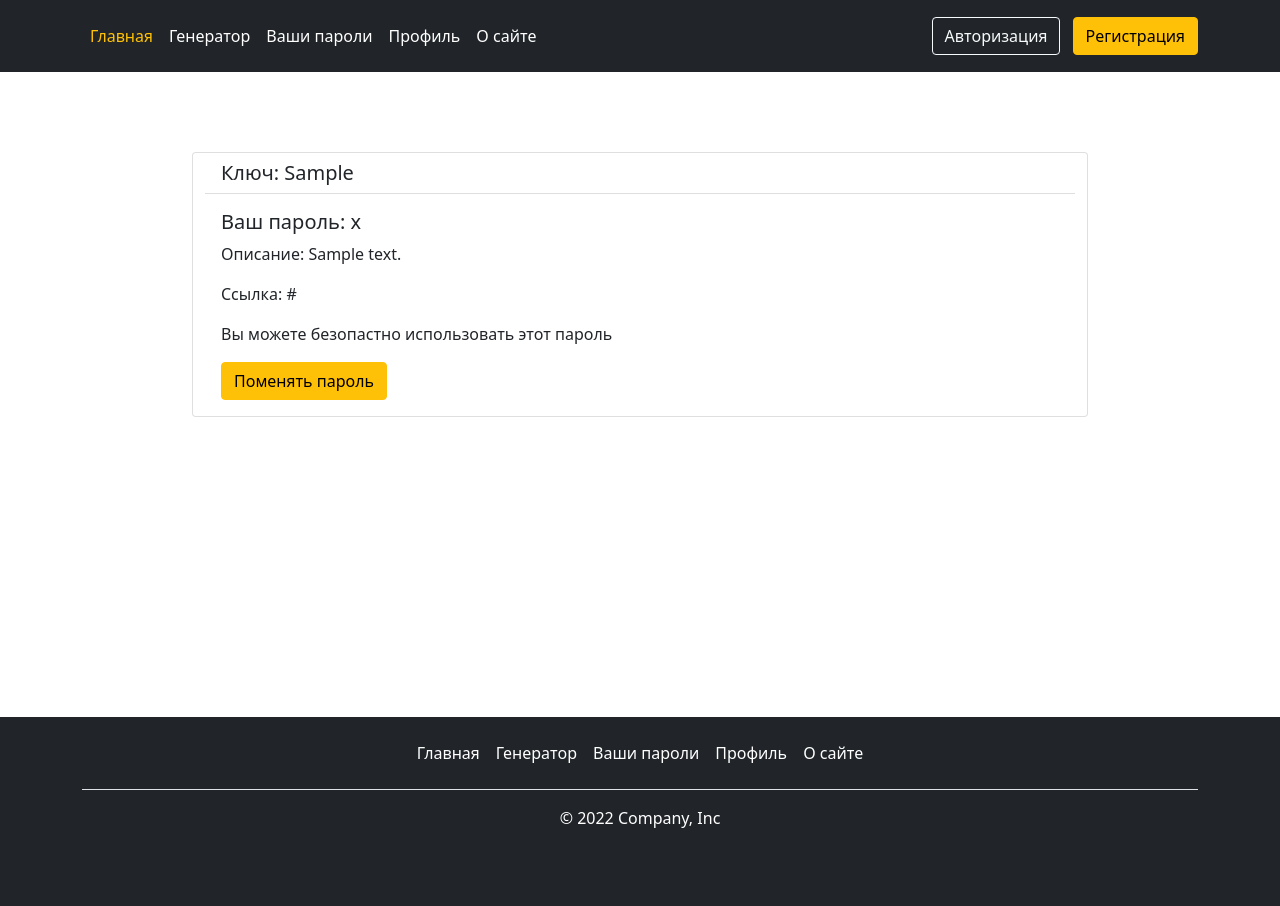
After one commit to Devzera/password_manager, a Django app: a page that uses password_manager/templates/base.html in a window 1280 px wide. The commit adds this page. Run offline with Django 4.2, Linux system fonts and the light colour scheme; a user stored in the database is signed in; tables that the repository leaves empty hold one stand-in row (values such as "Sample post").

Commit message:
creating function(change_pasword)

```diff
--- a/password_manager/generator/templates/generator/create_password.html
+++ b/password_manager/generator/templates/generator/create_password.html
@@ -5,7 +5,7 @@
 {% endblock %}
 
 {% block content %}
-	<div class="card" style="width: 50%; position: absolute; top: 10%; left: 24%">
+	<div class="card container" style="width: 70%; margin-top: 80px;">
 
 		<h2 style="margin: 0 auto; margin-top: 20px;">Генератор пароля</h2>
 
@@ -54,7 +54,7 @@
 			  <label class="form-check-label" for="flexSwitchSpecial">Специальные символы</label>
 			</div>
 
-			<input type="submit" value="Сгенерировать пароль" class="btn btn-primary">
+			<input type="submit" value="Сгенерировать пароль" class="btn btn-dark mt-5" style="height: 45px;">
 
 		</form>
 
--- a/password_manager/generator/templates/generator/password_detail.html
+++ b/password_manager/generator/templates/generator/password_detail.html
@@ -5,12 +5,17 @@
 {% endblock %}
 
 {% block content  %}
-<div class="card" style="width: 50%; position: absolute; top: 10%; left: 24%">
-  <h5 class="card-header">Пароль сгенерирован</h5>
+<div class="card container" style="width: 70%; margin-top: 80px; margin-bottom: 300px;">
+  <h5 class="card-header bg-white">Ключ: {{ password.key }}</h5>
   <div class="card-body">
-    <h5 class="card-title">Ваш пароль: {{ password }}</h5>
+    <h5 class="card-title">Ваш пароль: {{ password.password }}</h5>
+    <p class="card-text">Описание: {{ password.description }}</p>
+    <p class="card-text">Ссылка: {{ password.link }}</p>
     <p class="card-text">Вы можете безопастно использовать этот пароль</p>
-    <input type="submit" value="Обновить" class="btn btn-primary" onClick="window.location.href=window.location.href">
+    <form method="post" action="{% url 'generator:change_password' password.key %}">
+      {% csrf_token %}
+      <input type="submit" value="Поменять пароль" class="btn btn-warning">
+    </form>
   </div>
 </div>
 {% endblock %}
--- a/password_manager/generator/urls.py
+++ b/password_manager/generator/urls.py
@@ -1,11 +1,12 @@
 from django.urls import path
 
-from .views import create_password, password_detail, save_password
+from .views import create_password, password_detail, save_password, change_password
 
 app_name = 'generator'
 
 urlpatterns = [
     path('create_password/', create_password, name='create_password'),
     path('save_password/', save_password, name='save_password'),
+    path('change_password/<slug:key>', change_password, name='change_password'),
     path('password/<slug:key>/', password_detail, name='password_detail'),
 ]
--- a/password_manager/generator/views.py
+++ b/password_manager/generator/views.py
@@ -1,9 +1,8 @@
-import random
-from string import ascii_letters, digits, punctuation
-
 from django.contrib.auth.decorators import login_required
+from django.http import HttpResponse
 from django.shortcuts import render, redirect, get_object_or_404
 
+from generator.utils import generate_password
 from storage.models import Password
 
 
@@ -26,16 +25,8 @@ def save_password(request):
 
     numbers = request.POST.get('numbers') == 'on'
     special = request.POST.get('special') == 'on'
-    characters = ascii_letters
 
-    if numbers:
-        characters += digits
-    if special:
-        characters += punctuation
-
-    password = ''
-    for i in range(length):
-        password += random.choice(characters)
+    password = generate_password(length, numbers, special)
 
     Password.objects.create(
         key=key,
@@ -49,11 +40,24 @@ def save_password(request):
 
 
 @login_required
+def change_password(request, key):
+    password = get_object_or_404(Password, key=key)
+
+    if password.user != request.user:
+        return HttpResponse('<h1>Нет доступа</h1>')
+
+    password.password = generate_password(24, True, True)
+    password.save()
+
+    return redirect('generator:password_detail', key)
+
+
+@login_required
 def password_detail(request, key):
 
     password = get_object_or_404(Password, key=key)
     context = {
-        'password': password.password
+        'password': password
     }
 
     return render(
--- a/password_manager/password_manager/settings.py
+++ b/password_manager/password_manager/settings.py
@@ -35,10 +35,12 @@ MIDDLEWARE = [
 
 ROOT_URLCONF = 'password_manager.urls'
 
+
+TEMPLATES_DIR = BASE_DIR / 'templates'
 TEMPLATES = [
     {
         'BACKEND': 'django.template.backends.django.DjangoTemplates',
-        'DIRS': [],
+        'DIRS': [TEMPLATES_DIR],
         'APP_DIRS': True,
         'OPTIONS': {
             'context_processors': [
--- a/password_manager/password_manager/urls.py
+++ b/password_manager/password_manager/urls.py
@@ -2,8 +2,8 @@ from django.contrib import admin
 from django.urls import path, include
 
 urlpatterns = [
-    path('', include('generator.urls', namespace='generator')),
-    path('', include('users.urls', namespace='users')),
-    path('profile/', include('storage.urls', namespace='storage')),
+    path('profile/', include('users.urls', namespace='users')),
+    path('generator/', include('generator.urls', namespace='generator')),
     path('admin/', admin.site.urls),
+    path('', include('storage.urls', namespace='storage')),
 ]
--- a/password_manager/storage/templates/base.html
+++ b/password_manager/templates/base.html
@@ -13,9 +13,13 @@
 	</head>
 	<body>
 
+		{% include 'includes/header.html' %}
+
 		{% block content %}
 
 		{% endblock %}
 
+		{% include 'includes/footer.html' %}
+
 	</body>
 </html>
--- /dev/null
+++ b/password_manager/templates/includes/footer.html
@@ -0,0 +1,14 @@
+<footer class="bg-dark text-white" style="margin-top: 90px; padding-bottom: 20px; width: 100%;">
+	<div class="container">
+	  <footer class="py-3 my-4">
+	    <ul class="nav justify-content-center border-bottom pb-3 mb-3">
+	      <li class="nav-item"><a href="{% url 'storage:home' %}" class="nav-link px-2 text-white">Главная</a></li>
+	      <li class="nav-item"><a href="{% url 'generator:create_password' %}" class="nav-link px-2 text-white">Генератор</a></li>
+	      <li class="nav-item"><a href="{% url 'storage:storage' request.user.username %}" class="nav-link px-2 text-white">Ваши пароли</a></li>
+	      <li class="nav-item"><a href="#" class="nav-link px-2 text-white">Профиль</a></li>
+	      <li class="nav-item"><a href="#" class="nav-link px-2 text-white">О сайте</a></li>
+	    </ul>
+	    <p class="text-center text-white">© 2022 Company, Inc</p>
+	  </footer>
+	</div>
+</footer>
--- /dev/null
+++ b/password_manager/templates/includes/header.html
@@ -0,0 +1,26 @@
+<header class="p-3 bg-dark text-white">
+  <div class="container">
+
+    <div class="d-flex flex-wrap align-items-center justify-content-center justify-content-lg-start">
+
+      <a href="/" class="d-flex align-items-center mb-2 mb-lg-0 text-white text-decoration-none">
+
+      </a>
+
+      <ul class="nav col-12 col-lg-auto me-lg-auto mb-2 justify-content-center mb-md-0">
+        <li><a href="{% url 'storage:home' %}" class="nav-link px-2 text-warning">Главная</a></li>
+        <li><a href="{% url 'generator:create_password' %}" class="nav-link px-2 text-white">Генератор</a></li>
+        <li><a href="{% url 'storage:storage' request.user.username %}" class="nav-link px-2 text-white">Ваши пароли</a></li>
+        <li><a href="" class="nav-link px-2 text-white">Профиль</a></li>
+        <li><a href="" class="nav-link px-2 text-white">О сайте</a></li>
+      </ul>
+
+      <div class="text-end">
+        <a href="{% url 'users:login' %}" class="btn btn-outline-light me-2">Авторизация</a>
+        <a href="{% url 'users:signup' %}" class="btn btn-warning">Регистрация</a>
+      </div>
+
+    </div>
+
+  </div>
+</header>
```
Also changed, not shown: password_manager/generator/templates/base.html (deleted, +0 -29 lines), password_manager/generator/utils.py (added, +16 -0 lines), password_manager/users/templates/base.html (deleted, +0 -21 lines), password_manager/users/templates/includes/user_form.html (deleted, +0 -51 lines), password_manager/users/templates/users/login.html (+24 -1 lines), password_manager/users/templates/users/signup.html (+43 -1 lines), password_manager/storage/templates/storage/home.html (added), password_manager/storage/templates/storage/profile.html, password_manager/storage/urls.py, password_manager/storage/views.py.
